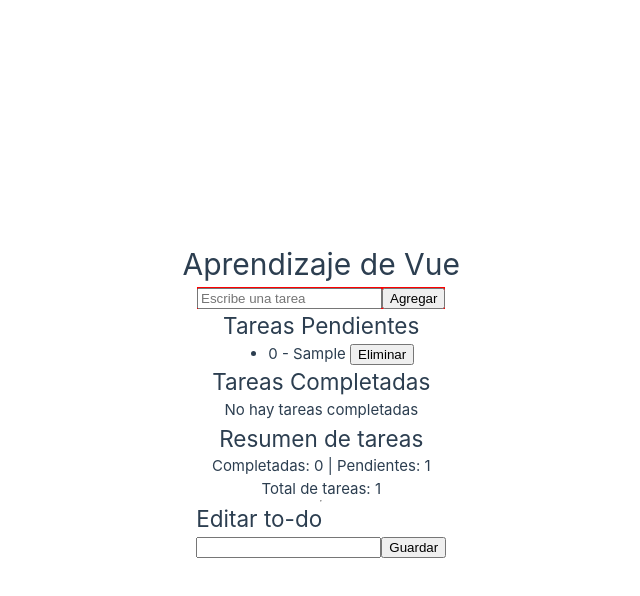
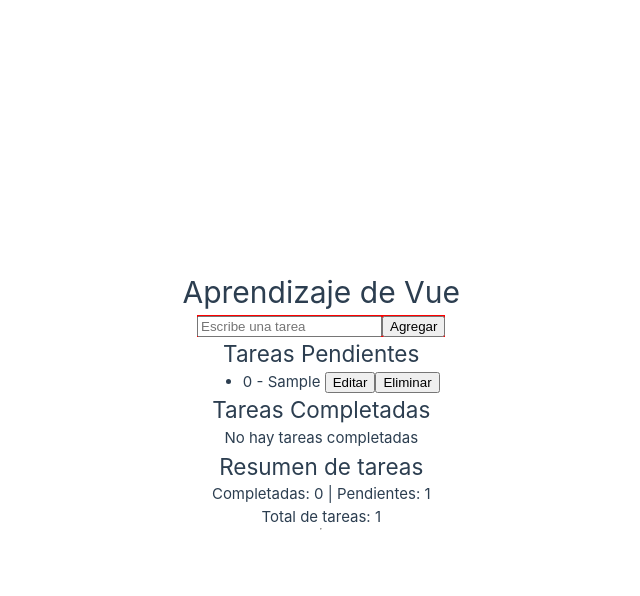
Before and after one commit to luisquiroscr/To-Do-List, a Vue app: page / in a window 1280 px wide. Both pictures are taken after typing "Sample" into the empty fields and a click on the button "Agregar". Shown: the top 596 px of the page, without its empty margins (100-740 px from the left). Built offline with nearby package versions, Linux system fonts and the light colour scheme.

Commit message:
Cambios
Se aplican algunos cambios importantes

```diff
--- a/src/components/ToDoList.vue
+++ b/src/components/ToDoList.vue
@@ -13,7 +13,8 @@
   <ul v-else>
     <li v-for="(tarea, index) in listaDeTareas" :key="index">
       {{ index }} - {{ tarea }}
-      <button @click="eliminarElemento(index)">Eliminar</button>
+      <button v-on:click="editarElemento">Editar</button>
+      <button v-on:click="eliminarElemento(index)">Eliminar</button>
     </li>
   </ul>
 
@@ -31,7 +32,7 @@
 
 
 <hr/>
-<editor-de-to-do-list/>
+<editor-de-to-do-list v-if="mostrarEditor"/>
 
 
 
@@ -48,6 +49,8 @@
       listaDeTareas: [],
       tareaNueva: '',
       tareasCompletadas: [],
+
+      mostrarEditor: false,
     }
   },
 
@@ -74,6 +77,12 @@
       this.tareasCompletadas.push(this.listaDeTareas[index])
       this.listaDeTareas.splice(index, 1)
     },
+
+    editarElemento() {
+      alert ('editar')
+    },
+
+
   },
 
   components: {
```
